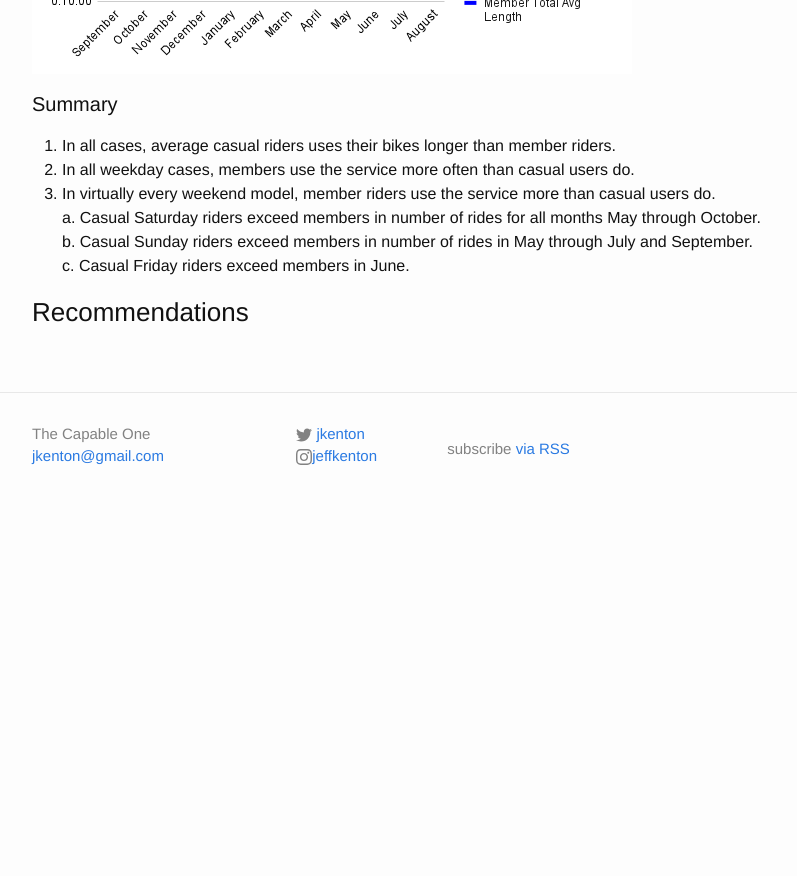
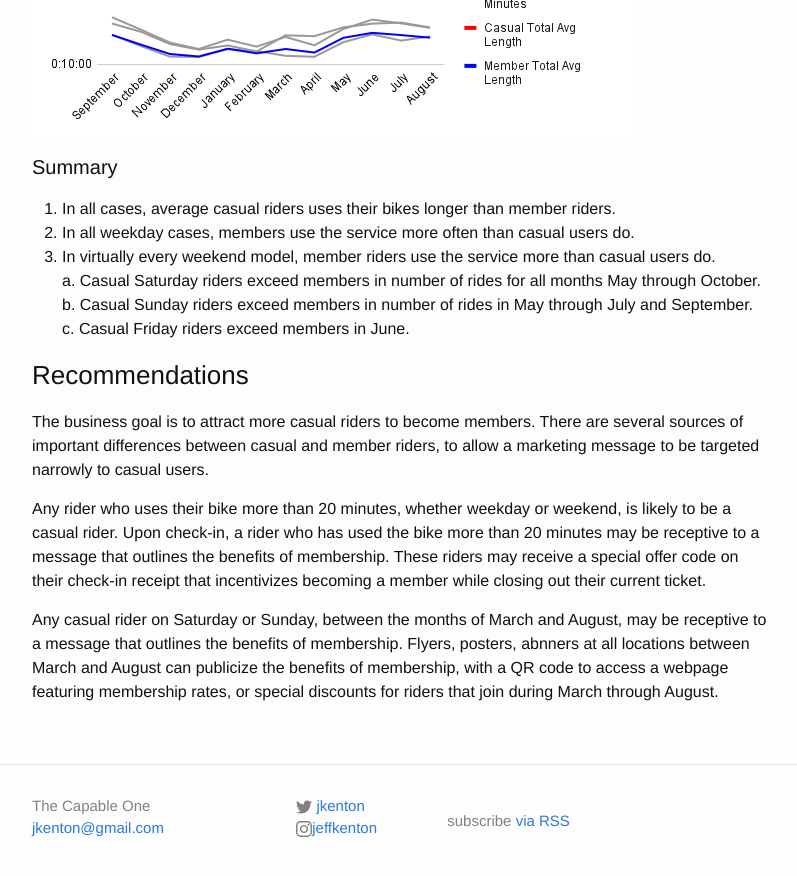
Before and after one commit to jkenton/CapableOne, a Jekyll site: the page built from cyclistic-case.md, in a window 1280 px wide and 900 px high, scrolled down 4569 px. Shown: the top 876 px of the window, without its empty margins (238-1035 px from the left). Built offline with Jekyll 4.4.1, drawn with Linux system fonts in a browser that asks for light colours; before the commit the page ends 5097 px from its top, so only the background shows below that; some of the changed text lies outside the part shown.

Commit message:
recommendations

```diff
--- a/cyclistic-case.md
+++ b/cyclistic-case.md
@@ -79,6 +79,8 @@ The number of casual rides exceeds the member rides on Saturday and Sunday in th
 
 <img src="/images/weekend_rides.png" alt="This image shows that weekend casual riders outnumber member riders on certain days.">
 
+Also of particular note is the almost linear increase among casual Saturday riders between the months of February and July. A similar linear increase is seen in casual Sunday riders from April to July.
+
 ---
 
 Weekend casual rides continue to be longer than weekend member rides. The member ride information is rendered in gray, and the casual ride information is in color. To help make the distinction more clear, an average casual duration line is included in dark red, and an average member duration line is included in dark blue.
@@ -95,3 +97,9 @@ Weekend casual rides continue to be longer than weekend member rides. The member
 
 
 ### Recommendations
+
+The business goal is to attract more casual riders to become members. There are several sources of important differences between casual and member riders, to allow a marketing message to be targeted narrowly to casual users.
+
+Any rider who uses their bike more than 20 minutes, whether weekday or weekend, is likely to be a casual rider. Upon check-in, a rider who has used the bike more than 20 minutes may be receptive to a message that outlines the benefits of membership. These riders may receive a special offer code on their check-in receipt that incentivizes becoming a member while closing out their current ticket.
+
+Any casual rider on Saturday or Sunday, between the months of March and August, may be receptive to a message that outlines the benefits of membership. Flyers, posters, abnners at all locations between March and August can publicize the benefits of membership, with a QR code to access a webpage featuring membership rates, or special discounts for riders that join during March through August.
```
